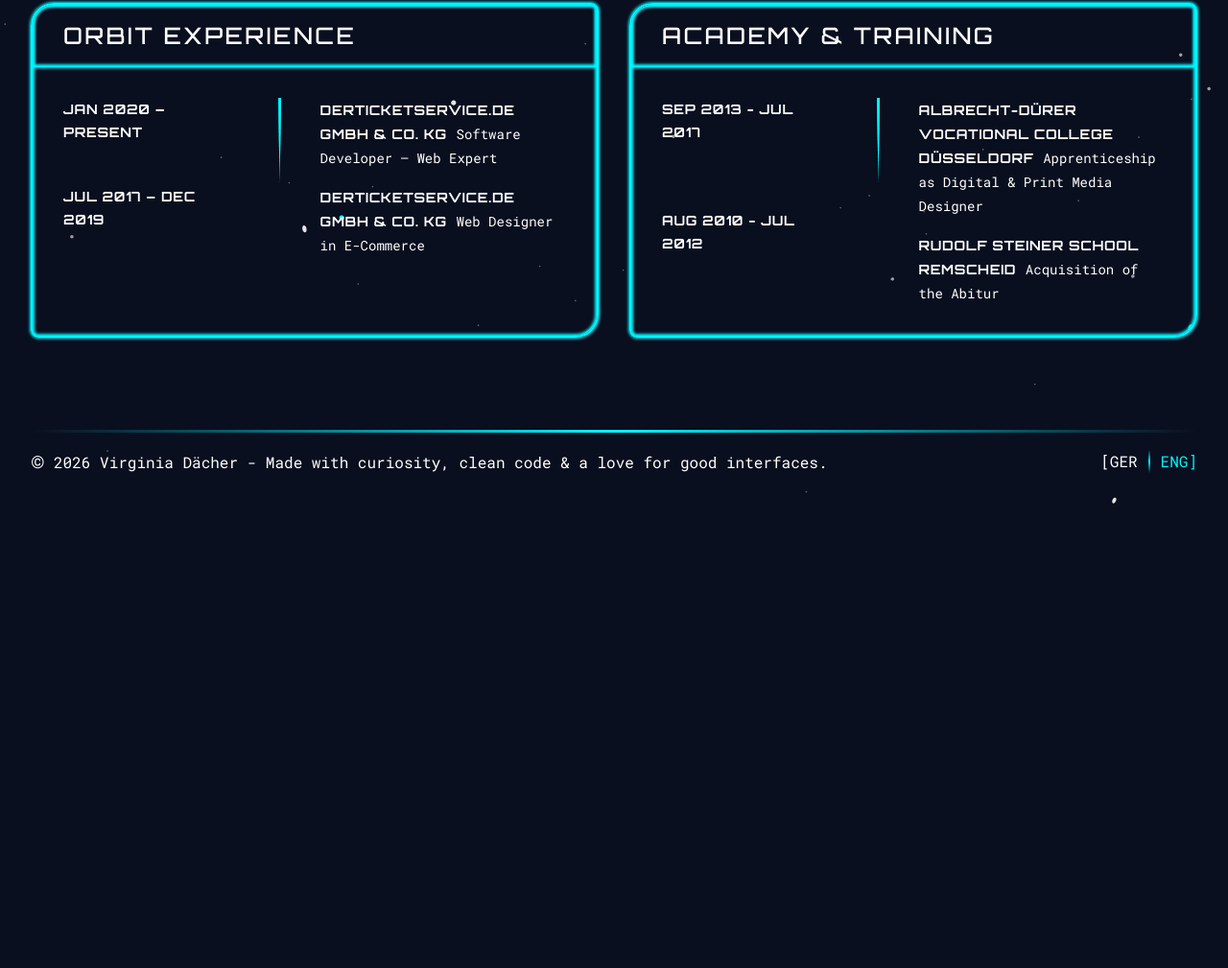
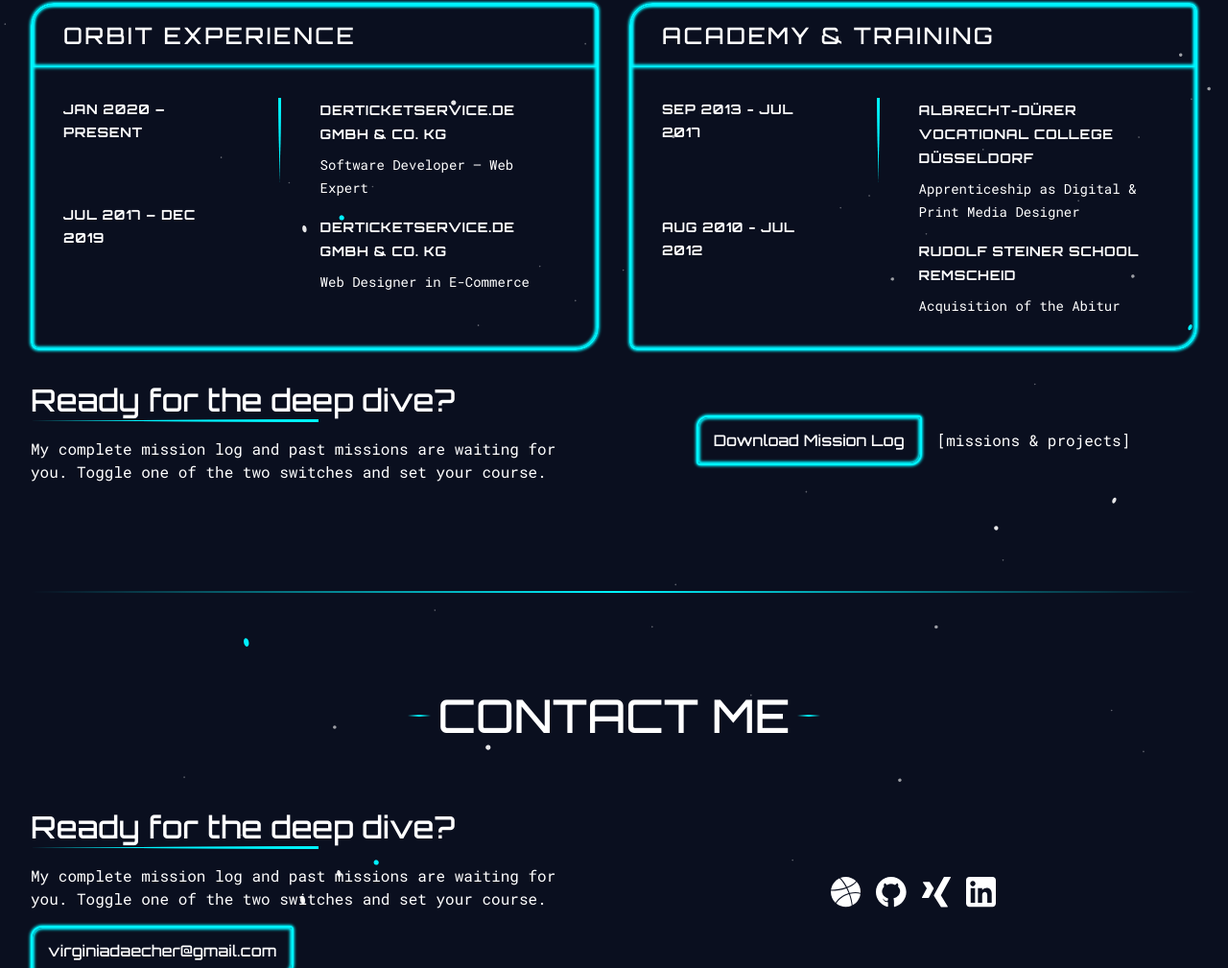
Before and after one commit to vividaecher/portfolio, a website built with Vite: page index.html in a window 1280 px wide. Shown: the part 1791-2800 px from the top of the page at 96% size. Before the commit the page ends 2317 px from the top, so only its background shows below. Built offline with nearby package versions, Linux system fonts and the light colour scheme.

Commit message:
finishing first iterrarion of home

```diff
--- a/index.html
+++ b/index.html
@@ -54,10 +54,10 @@
         <!-- 12-Spalten-Grid: 5 | 2 (Logo) | 5 -->
         <div class="grid grid-cols-12 items-center py-4">
           <div class="col-span-5 flex items-center">
-            <a href="#" class="current nav-link shrink-0 text-sm font-medium" aria-label="Startseite Virginia Dächer">
+            <a href="#" class="current nav-link shrink-0 text-base font-medium" aria-label="Startseite Virginia Dächer">
               [<span data-i18n="nav_launchpad"></span>]
             </a>
-            <a href="#" class="nav-link mx-auto text-sm font-medium" aria-label="Mehr über Virginia Dächer erfahren" title="Über Virginia Dächer">
+            <a href="#" class="nav-link mx-auto text-base font-medium" aria-label="Mehr über Virginia Dächer erfahren" title="Über Virginia Dächer">
               <span data-i18n="nav_crew_profile"></span>
             </a>
           </div>
@@ -65,10 +65,10 @@
             <img src="/img/logo_virginia_daecher.svg" alt="Logo Virginia Dächer" class="hidden lg:block" />
           </a>
           <div class="col-span-5 flex items-center" aria-label="Portfolio von Virginia Dächer" title="Portfolio Virginia Dächer">
-            <a href="#" class="nav-link mx-auto text-sm font-medium">
+            <a href="#" class="nav-link mx-auto text-base font-medium">
               <span data-i18n="nav_missions"></span>
             </a>
-            <a href="#" class="nav-link shrink-0 text-sm font-medium" aria-label="Impressum & Datenschutz Virginia Dächer" title="Impressum & Datenschutz Virginia Dächer">
+            <a href="#" class="nav-link shrink-0 text-base font-medium" aria-label="Impressum & Datenschutz Virginia Dächer" title="Impressum & Datenschutz Virginia Dächer">
               <span data-i18n="nav_imprint"></span>
             </a>
           </div>
@@ -96,7 +96,7 @@
         </h1>
         <div class="divider-komet section-inner-small-top section-inner-small-bottom"></div>
         <span class="font-medium text-center" data-i18n="hero_subtitle"></span>
-        <button class="primary-cta section-inner-small-top section-inner-small-bottom" data-i18n="hero_button"></button>
+        <a href="#" title="Portfolio von Virginia Dächer" aria-label="Öffnet das Portfolio von Virginia Dächer" class="primary-cta section-inner-small-top section-inner-small-bottom" data-i18n="hero_button"></a>
       </div>
       <div class="flex items-center justify-center order-1 lg:order-2">
         <img src="/img/portrait_virginia_daecher_space_ki_generated.png" alt="Portrait von Virginia Dächer in einem Space Suit, KI Generated">
@@ -134,11 +134,11 @@
       </div>
       <div class="order-1 lg:order-2">
         <h3 data-i18n="section_title_bodytext_mission_briefing"></h3>
-      <div class="divider-komet mb-[1rem] text-left"></div>
-        <p class="mb-[1rem]" data-i18n="section_bodytext_paragraph_one_mission_briefing"></p>
-        <p class="mb-0" data-i18n="section_bodytext_paragraph_two_mission_briefing"></p>
+        <div class="divider-komet mb-[1rem] text-left"></div>
+          <p class="mb-[1rem]" data-i18n="section_bodytext_paragraph_one_mission_briefing"></p>
+          <p class="mb-0" data-i18n="section_bodytext_paragraph_two_mission_briefing"></p>
+        </div>
       </div>
-    </div>
   </section>
   <div class="w-full h-[2px] bg-gradient-to-r from-transparent via-[var(--neon-blue)] to-transparent"></div>
 </div>
@@ -173,11 +173,11 @@
               <div class="grid gap-[0.5rem] md:gap-[1rem] items-start w-full">
                 <div>
                   <span class="text-white tracking-wider small uppercase font-bold" data-i18n="exp_1_company"></span>
-                  <span class="mt-[0.25rem] md:mt-[0.5rem] text-[0.875rem] font-normal" data-i18n="exp_1_role"></span>
+                  <p class="mt-[0.25rem] md:mt-[0.5rem] text-[0.875rem] font-normal" data-i18n="exp_1_role"></p>
                 </div>
                 <div>
                   <span class="text-white tracking-wider small uppercase font-bold" data-i18n="exp_2_company"></span>
-                  <span class="mt-[0.25rem] md:mt-[0.5rem] text-[0.875rem] font-normal" data-i18n="exp_2_role"></span>
+                  <p class="mt-[0.25rem] md:mt-[0.5rem] text-[0.875rem] font-normal" data-i18n="exp_2_role"></p>
                 </div>
               </div>
             </div>
@@ -204,19 +204,64 @@
               <div class="grid gap-[0.5rem] md:gap-[1rem] items-start w-full">
                 <div>
                   <span class="text-white tracking-wider small uppercase font-bold" data-i18n="school_1_school"></span>
-                  <span class="mt-[0.25rem] md:mt-[0.5rem] text-[0.875rem] font-normal" data-i18n="school_1_qualification"></span>
+                  <p class="mt-[0.25rem] md:mt-[0.5rem] text-[0.875rem] font-normal" data-i18n="school_1_qualification"></p>
                 </div>
                 <div>
                   <span class="text-white tracking-wider small uppercase font-bold" data-i18n="school_2_school"></span>
-                  <span class="mt-[0.25rem] md:mt-[0.5rem] text-[0.875rem] font-normal" data-i18n="school_2_qualification"></span>
+                  <p class="mt-[0.25rem] md:mt-[0.5rem] text-[0.875rem] font-normal" data-i18n="school_2_qualification"></p>
                 </div>
               </div>
             </div>
           </div>
         </section>
     </div>
+    <div class="split section-inner-small-top">
+      <div>
+        <h3 data-i18n="section_title_bodytext_mission_log"></h3>
+        <div class="divider-komet mb-[1rem] text-left"></div>
+        <p class="mb-[1rem]" data-i18n="section_bodytext_paragraph_mission_log"></p>
+      </div>
+      <div class="flex items-center justify-center flex-wrap">
+         <a href="./documents/lebenslauf_virginia_daecher.pdf" rel="noopener noreferrer" target="_blank" title="Lebenslauf von Virginia Dächer herunterladen" aria-label="Der Lebenslauf von Virginia Dächer öffnet sich als PDF in einem neuen Tab" class="primary-cta mb-[1rem] md:mb-0" data-i18n="mission_log_button"></a>
+         <a class="ml-[0rem] md:ml-[1rem] lowercase" data-i18n="section_portfolio_link_mission_log" href="#" title="Portfolio von Virginia Dächer" aria-label="Öffnet das Portfolio von Virginia Dächer"></a>
+      </div>
+    </div>
   </section>
   <div class="w-full h-[2px] bg-gradient-to-r from-transparent via-[var(--neon-blue)] to-transparent"></div>
+</div>
+
+<div class="container-main">
+  <section class="section">
+    <div class="flex justify-center items-center">
+      <div class="w-[24px] h-[2px] bg-gradient-to-r from-transparent via-[var(--neon-blue)] to-transparent"></div>
+      <h2 data-i18n="section_title_contact" class="mr-[.5rem] ml-[.5rem] hyphens-auto text-center uppercase"></h2>
+      <div class="w-[24px] h-[2px] bg-gradient-to-r from-transparent via-[var(--neon-blue)] to-transparent"></div>
+    </div>
+    <section class="split section-inner">
+      <div>
+        <h3 data-i18n="section_title_bodytext_mission_log"></h3>
+        <div class="divider-komet mb-[1rem] text-left"></div>
+        <p class="mb-[1rem]" data-i18n="section_bodytext_paragraph_mission_log"></p>
+        <div class="flex justify-center md:justify-start">
+          <a href="mailto:virginiadaecher@gmail.com" rel="noopener noreferrer" aria-label="Dieser Link öffnet Ihr Mailprogramm mit der Vorbelegung an die E-Mailadresse von Virginia Dächer" class="primary-cta" data-i18n="contact_me_button"></a>
+        </div>
+      </div>
+      <div class="flex items-center justify-center flex-wrap mt-[1rem] md:mt-0">
+         <a href="https://dribbble.com/virginiadaecher" rel="noopener noreferrer" target="_blank" title="Dribbble Profil von Virginia Dächer" aria-label="Das Dribbble-Profil von Virginia Dächer öffnet sich in einem neuen Tab">
+          <img src="/img/Dribbble.svg" alt="Dribbble Logo Icon" class="h-[32px] pr-[1rem]">
+         </a>
+         <a href="https://github.com/vividaecher" rel="noopener noreferrer" target="_blank" title="GitHub Profil von Virginia Dächer" aria-label="Das GitHub-Profil von Virginia Dächer öffnet sich in einem neuen Tab">
+          <img src="/img/GitHub.svg" alt="GitHub Logo Icon" class="h-[32px] pr-[1rem]">
+         </a>
+         <a href="https://www.xing.com/profile/Virginia_Daecher" rel="noopener noreferrer" target="_blank" title="Xing Profil von Virginia Dächer" aria-label="Das Xing-Profil von Virginia Dächer öffnet sich in einem neuen Tab">
+          <img src="/img/Xing.svg" alt="Xing Logo Icon" class="h-[32px] pr-[1rem]">
+         </a>
+         <a href="https://www.linkedin.com/in/virginia-d%C3%A4cher-8b9a13134/" rel="noopener noreferrer" target="_blank" title="LinkedIn Profil von Virginia Dächer" aria-label="Das LinkedIn-Profil von Virginia Dächer öffnet sich in einem neuen Tab">
+          <img src="/img/LinkedIn.svg" alt="Xing Logo Icon" class="h-[32px]">
+         </a>
+      </div>
+    </section>
+  </section>
 </div>
 
 </main>
--- a/public/locales/de.json
+++ b/public/locales/de.json
@@ -41,5 +41,12 @@
   "school_1_qualification": "Ausbildung Mediengestalterin Digital & Print",
   "school_2_date": "Aug 2010 - Jul 2012",
   "school_2_school": "Rudolf-Steiner Schule Remscheid",
-  "school_2_qualification": "Erwerb des Abiturs"
+  "school_2_qualification": "Erwerb des Abiturs",
+  "section_title_bodytext_mission_log": "Bereit, für den Deep Dive?",
+  "section_bodytext_paragraph_mission_log": "Mein vollständiges Logbuch und meine bisherigen Missionen warten auf dich. Aktiviere einen der beiden Schalter und setze deinen Kurs.",
+  "mission_log_button": "Logbuch herunterladen",
+  "section_portfolio_link_mission_log": "[Missionen & Projekte]",
+  "section_title_contact": "Kontaktaufnahme",
+  "contact_me_button": "virginiadaecher@gmail.com"
+
 }
--- a/public/locales/en.json
+++ b/public/locales/en.json
@@ -42,5 +42,11 @@
   "school_1_qualification": "Apprenticeship as Digital & Print Media Designer",
   "school_2_date": "Aug 2010 - Jul 2012",
   "school_2_school": "Rudolf Steiner School Remscheid",
-  "school_2_qualification": "Acquisition of the Abitur"
+  "school_2_qualification": "Acquisition of the Abitur",
+  "section_title_bodytext_mission_log": "Ready for the deep dive?",
+  "section_bodytext_paragraph_mission_log": "My complete mission log and past missions are waiting for you. Toggle one of the two switches and set your course.",
+  "mission_log_button": "Download Mission Log",
+  "section_portfolio_link_mission_log": "[Missions & Projects]",
+  "section_title_contact": "Contact Me",
+  "contact_me_button": "virginiadaecher@gmail.com"
 }
--- a/src/style.css
+++ b/src/style.css
@@ -204,7 +204,9 @@ h1, h2, h3, h4, header, .small {
 
   .primary-cta:hover {
     transform: translateY(-2px) scale(1.02);
+    text-shadow: none !important;
     filter: brightness(1.1);
+    color: white !important;
   }
 
   .primary-cta::after {
@@ -243,6 +245,10 @@ h1, h2, h3, h4, header, .small {
     }
   }
 
+  /* Links */
+  a { @apply text-white transition-all duration-300; }
+  a:hover, a:focus, a:active { color: var(--neon-blue); text-shadow: 0 0 6px var(--neon-blue); }
+
   /* Divider Kometen */
   .divider-komet {
     max-width: 300px;
@@ -275,23 +281,22 @@ h1, h2, h3, h4, header, .small {
   }
 
   .glowing-box::after {
-content: "";
+    content: "";
     position: absolute;
     inset: 0;
     border-radius: inherit;
     box-shadow: 0 0 7px 3px var(--neon-blue),
                 0 0 11px 2px var(--neon-blue),
                 0 0 23px 5px rgba(0,245,255,0.4);
-
   }
 
-  /* Sprachswitchn */
-
+  /* Sprachswitch */
   .active-lang { @apply text-[var(--neon-blue)]; }
 
   /* Navigation */
-  .nav-link { @apply text-white transition-all duration-300; }
+  .nav-link { @apply text-[1rem] text-white transition-all duration-300; }
   .nav-link:hover { color: var(--neon-blue); text-shadow: 0 0 6px var(--neon-blue); }
+
 
   .current {@apply text-[var(--neon-blue)] lowercase; transform: translateX(6px);}
 
```
Also changed, not shown: public/img/Dribbble.svg (added), public/img/GitHub.svg (added), public/img/LinkedIn.svg (added), public/img/Xing.svg (added), 2 other files.
